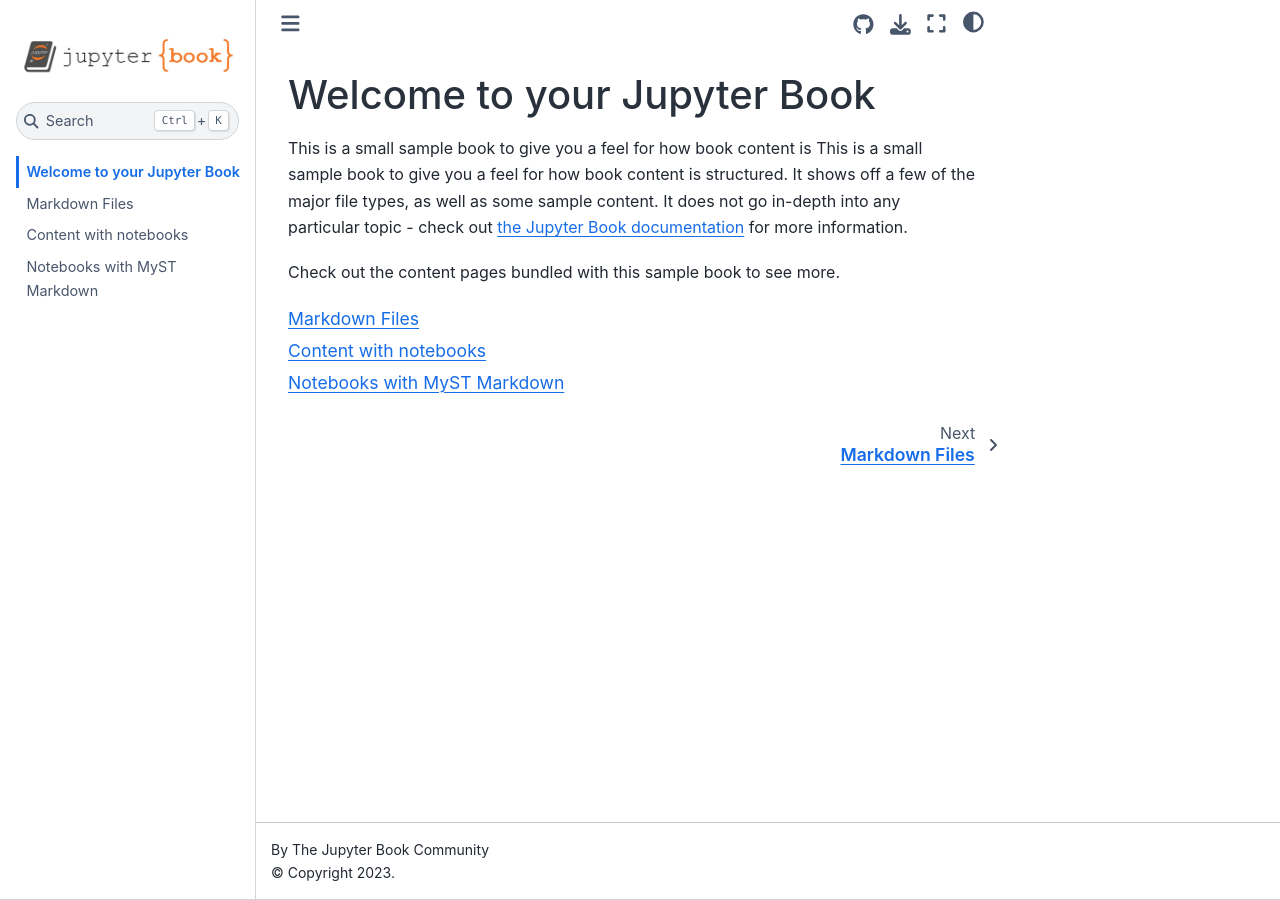
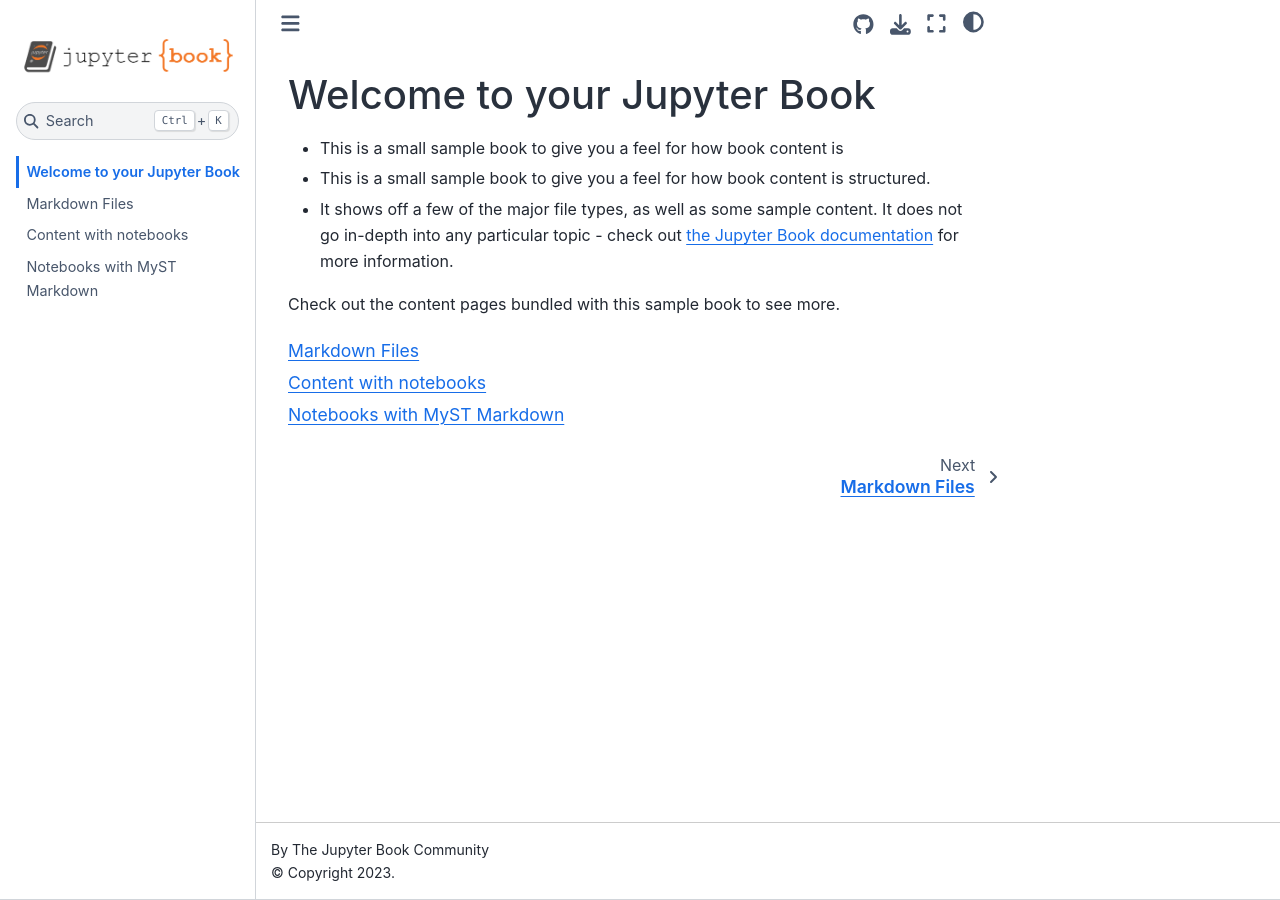
Before and after one commit to reroes/libro-netlify, a Jupyter Book: the page built from intro.md, in a window 1280 px wide. Built offline with Jupyter Book 1.0.4 settings and Sphinx 7.4.7 and the Sphinx Book theme 1.1.4, drawn with Linux system fonts in a browser that asks for light colours.

Commit message:
ejemplos

```diff
--- a/intro.md
+++ b/intro.md
@@ -1,9 +1,10 @@
 # Welcome to your Jupyter Book
 
-This is a small sample book to give you a feel for how book content is
-This is a small sample book to give you a feel for how book content is
+* This is a small sample book to give you a feel for how book content is
+* This is a small sample book to give you a feel for how book content is
 structured.
-It shows off a few of the major file types, as well as some sample content.
+
+* It shows off a few of the major file types, as well as some sample content.
 It does not go in-depth into any particular topic - check out [the Jupyter Book documentation](https://jupyterbook.org) for more information.
 
 Check out the content pages bundled with this sample book to see more.
```
